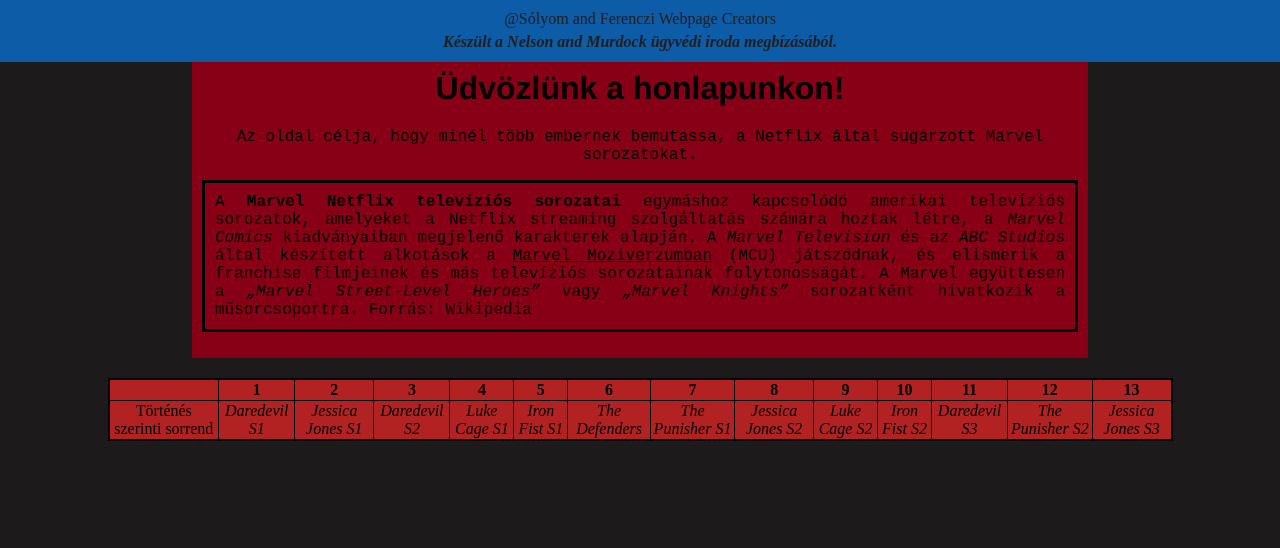
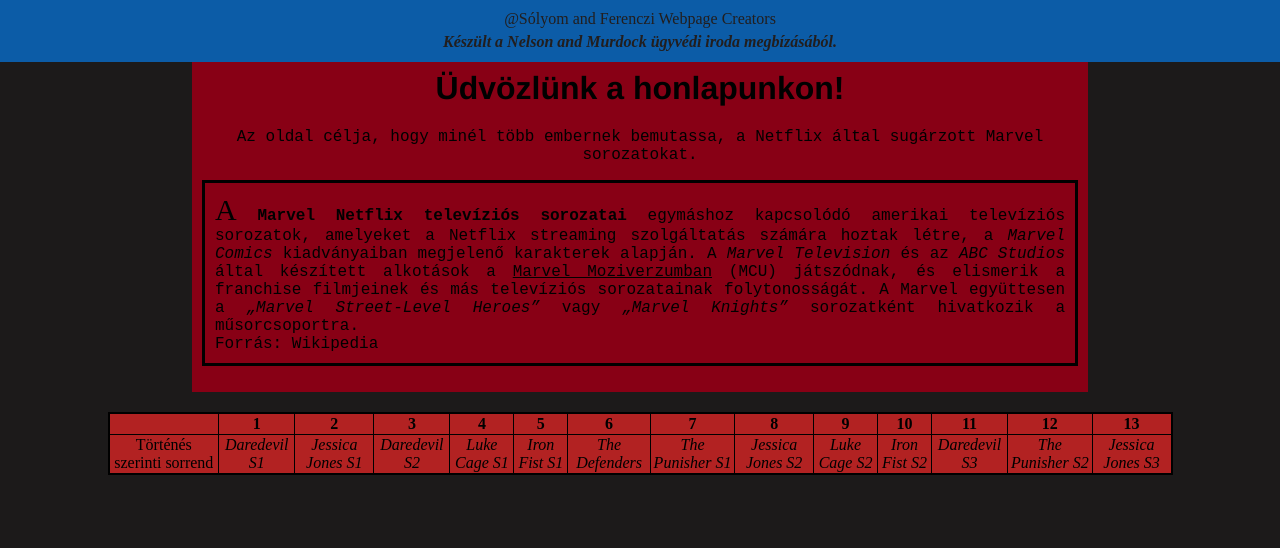
Before and after one commit to keresztpapa/web_terv_dominion, a PHP site: page /index.html in a window 1280 px wide. Shown: the part 738-1286 px from the top of the page. Before the commit the page ends 1179 px from the top, so only its background shows below. Run offline with PHP 8.4, Linux system fonts and the light colour scheme.

Commit message:
pseudo elements

```diff
--- a/design.css
+++ b/design.css
@@ -55,7 +55,13 @@ h2{
 }
 
 .leiras::after{
-    content: "\ Forrás: Wikipedia";
+    content: "\a Forrás: Wikipedia";
+    white-space: pre;
+}
+
+.leiras::first-letter{
+    font-family: Lucida Handwriting;
+    font-size: 30px;
 }
 
 /*Div elem formázás*/
```
Also changed, not shown: README.md.
